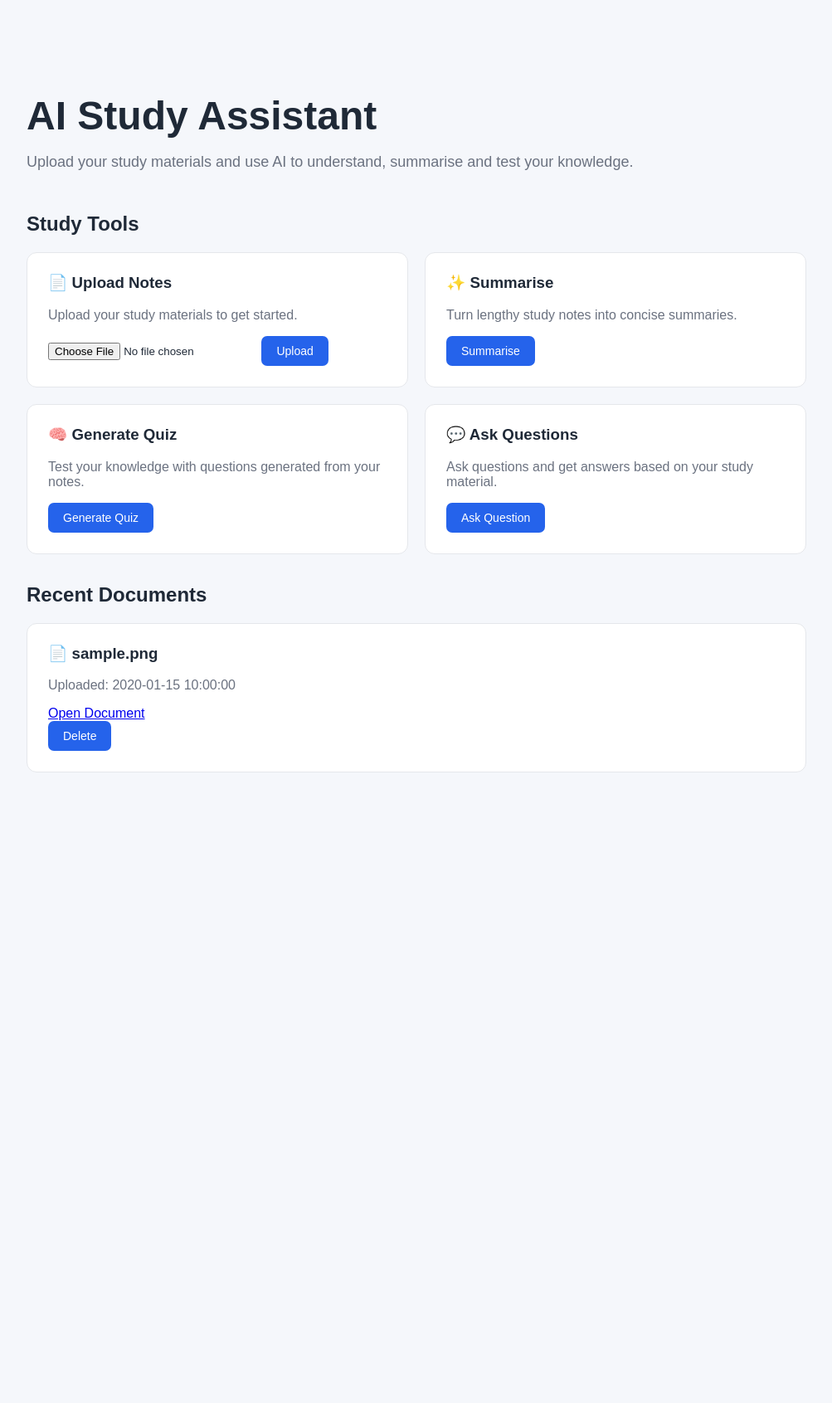
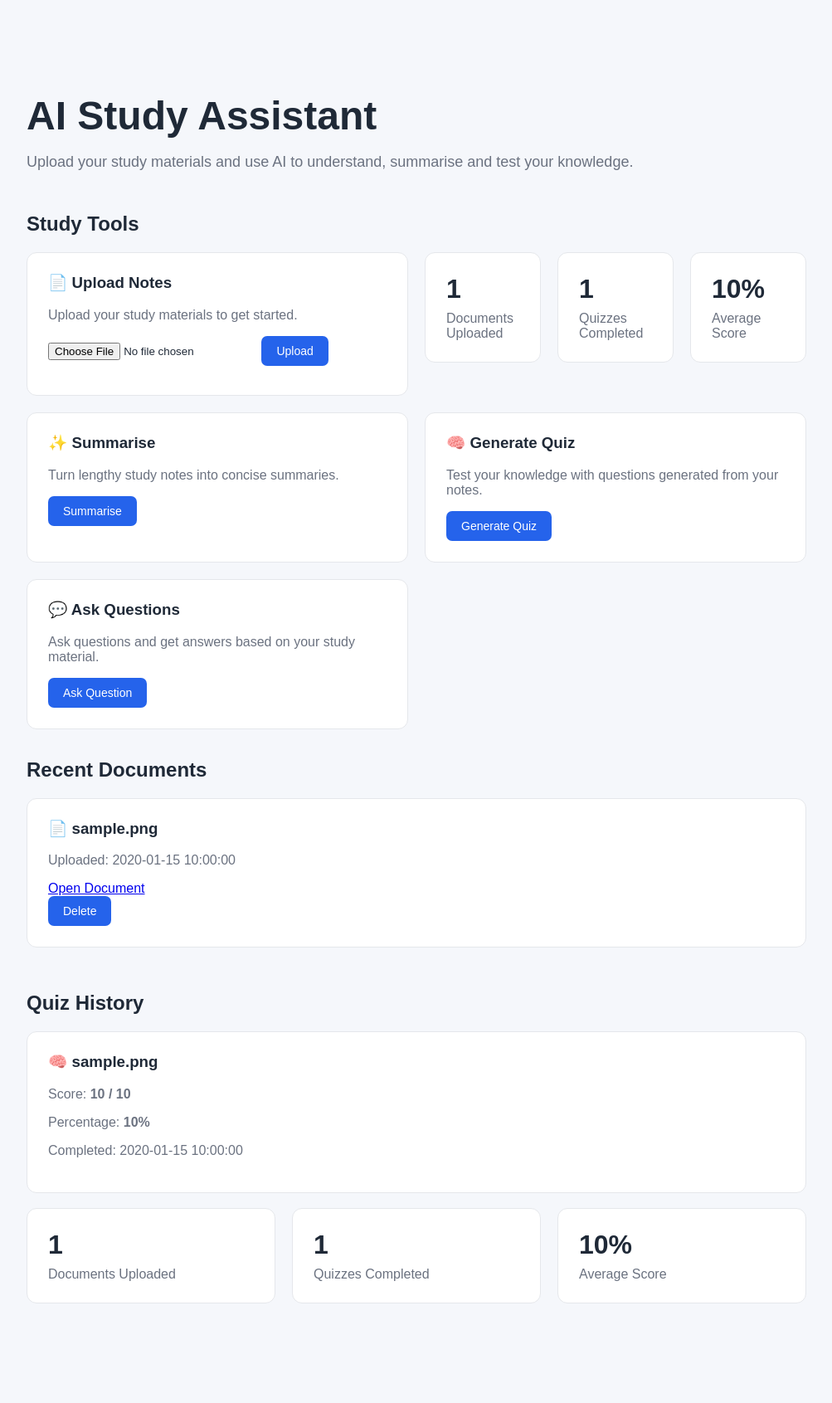
Before and after one commit to deogonci/ai-study-assistant, a Flask app: page / in a window 1280 px wide. Shown: the whole page at 83% size, without its empty margins (138-1141 px from the left). Before the commit the page ends 931 px from the top, so only its background shows below. Run offline with Flask 3, Linux system fonts and the light colour scheme; tables that the repository leaves empty hold one stand-in row (values such as "Sample post").

Commit message:
Add quiz history and dashboard statistics

```diff
--- a/app/app.py
+++ b/app/app.py
@@ -13,7 +13,10 @@ from database import (
     save_document,
     get_all_documents,
     get_document,
-    delete_document
+    delete_document,
+    save_quiz_result,
+    get_quiz_results,
+    get_dashboard_stats
 )
 
 app = Flask(__name__)
@@ -55,10 +58,14 @@ def read_pdf_file(filepath):
 @app.route("/")
 def home():
     documents = get_all_documents()
+    quiz_results = get_quiz_results()
+    stats = get_dashboard_stats()
 
     return render_template(
         "index.html",
-        documents=documents
+        documents=documents,
+        quiz_results=quiz_results,
+        stats=stats
     )
 
 @app.route("/upload", methods=["POST"])
@@ -75,11 +82,17 @@ def upload_file():
         return "Only PDF and TXT files are allowed", 400
 
     filename = secure_filename(file.filename)
-    filepath = os.path.join(app.config["UPLOAD_FOLDER"], filename)
+
+    document_id = str(uuid.uuid4())
+
+    stored_filename = f"{document_id}_{filename}"
+
+    filepath = os.path.join(
+        app.config["UPLOAD_FOLDER"],
+        stored_filename
+    )
 
     file.save(filepath)
-
-    document_id = str(uuid.uuid4())
 
     if filename.lower().endswith(".txt"):
         text = read_text_file(filepath)
@@ -189,6 +202,16 @@ def submit_quiz():
 
     percentage = round((score / total) * 100) if total > 0 else 0
 
+    document_id = session.get("document_id")
+
+    if document_id and total > 0:
+        save_quiz_result(
+            document_id,
+            score,
+            total,
+            percentage
+        )
+
     return render_template(
         "quiz_results.html",
         score=score,
--- a/app/database.py
+++ b/app/database.py
@@ -25,6 +25,19 @@ def initialise_database():
             filename TEXT NOT NULL,
             filepath TEXT NOT NULL,
             uploaded_at TIMESTAMP DEFAULT CURRENT_TIMESTAMP
+        )
+    """)
+
+    connection.execute("""
+        CREATE TABLE IF NOT EXISTS quiz_results (
+            id INTEGER PRIMARY KEY AUTOINCREMENT,
+            document_id TEXT NOT NULL,
+            score INTEGER NOT NULL,
+            total INTEGER NOT NULL,
+            percentage INTEGER NOT NULL,
+            completed_at TIMESTAMP DEFAULT CURRENT_TIMESTAMP,
+            FOREIGN KEY (document_id)
+                REFERENCES documents (document_id)
         )
     """)
 
@@ -89,3 +102,76 @@ def delete_document(document_id):
 
     connection.commit()
     connection.close()
+
+def save_quiz_result(document_id, score, total, percentage):
+    connection = get_db_connection()
+
+    connection.execute(
+        """
+        INSERT INTO quiz_results (
+            document_id,
+            score,
+            total,
+            percentage
+        )
+        VALUES (?, ?, ?, ?)
+        """,
+        (
+            document_id,
+            score,
+            total,
+            percentage
+        )
+    )
+
+    connection.commit()
+    connection.close()
+
+def get_quiz_results():
+    connection = get_db_connection()
+
+    results = connection.execute(
+        """
+        SELECT
+            quiz_results.id,
+            documents.filename,
+            quiz_results.score,
+            quiz_results.total,
+            quiz_results.percentage,
+            quiz_results.completed_at
+        FROM quiz_results
+        JOIN documents
+            ON quiz_results.document_id = documents.document_id
+        ORDER BY quiz_results.completed_at DESC
+        """
+    ).fetchall()
+
+    connection.close()
+
+    return results
+
+def get_dashboard_stats():
+    connection = get_db_connection()
+
+    document_count = connection.execute(
+        "SELECT COUNT(*) FROM documents"
+    ).fetchone()[0]
+
+    quiz_count = connection.execute(
+        "SELECT COUNT(*) FROM quiz_results"
+    ).fetchone()[0]
+
+    average_score = connection.execute(
+        "SELECT AVG(percentage) FROM quiz_results"
+    ).fetchone()[0]
+
+    connection.close()
+
+    if average_score is None:
+        average_score = 0
+
+    return {
+        "document_count": document_count,
+        "quiz_count": quiz_count,
+        "average_score": round(average_score)
+    }
--- a/app/static/style.css
+++ b/app/static/style.css
@@ -131,3 +131,27 @@ button:hover {
 
     line-height: 1.6;
 }
+
+.dashboard-stats {
+    display: grid;
+    grid-template-columns: repeat(3, 1fr);
+    gap: 20px;
+    margin-bottom: 40px;
+}
+
+.stat-card {
+    background: white;
+    border: 1px solid #e5e7eb;
+    border-radius: 12px;
+    padding: 25px;
+}
+
+.stat-card h3 {
+    font-size: 32px;
+    margin: 0 0 8px;
+}
+
+.stat-card p {
+    color: #6b7280;
+    margin: 0;
+}
--- a/app/templates/index.html
+++ b/app/templates/index.html
@@ -33,6 +33,25 @@
         <button type="submit">Upload</button>
     </form>
 </div>
+
+    <section class="dashboard-stats">
+
+        <div class="stat-card">
+            <h3>{{ stats["document_count"] }}</h3>
+            <p>Documents Uploaded</p>
+        </div>
+
+        <div class="stat-card">
+            <h3>{{ stats["quiz_count"] }}</h3>
+            <p>Quizzes Completed</p>
+        </div>
+
+        <div class="stat-card">
+            <h3>{{ stats["average_score"] }}%</h3>
+            <p>Average Score</p>
+        </div>
+
+    </section>
 
             <div class="tool-card">
                 <h3>✨ Summarise</h3>
@@ -95,6 +114,67 @@
 
         </section>
 
+        <section class="workspace-section">
+
+            <h2>Quiz History</h2>
+
+            {% if quiz_results %}
+
+                {% for result in quiz_results %}
+
+                    <div class="tool-card">
+
+                        <h3>🧠 {{ result["filename"] }}</h3>
+
+                        <p>
+                            Score:
+                            <strong>
+                                {{ result["score"] }} / {{ result["total"] }}
+                            </strong>
+                        </p>
+
+                        <p>
+                            Percentage:
+                            <strong>{{ result["percentage"] }}%</strong>
+                        </p>
+
+                        <p>
+                            Completed: {{ result["completed_at"] }}
+                        </p>
+
+                    </div>
+
+                    <br>
+
+                {% endfor %}
+
+            {% else %}
+
+                <p>No quizzes completed yet.</p>
+
+            {% endif %}
+
+        </section>
+
+        <section class="dashboard-stats">
+
+    <div class="stat-card">
+        <h3>{{ stats["document_count"] }}</h3>
+        <p>Documents Uploaded</p>
+    </div>
+
+    <div class="stat-card">
+        <h3>{{ stats["quiz_count"] }}</h3>
+        <p>Quizzes Completed</p>
+    </div>
+
+    <div class="stat-card">
+        <h3>{{ stats["average_score"] }}%</h3>
+        <p>Average Score</p>
+    </div>
+
+</section>
+
     </main>
 
 </body>
```
